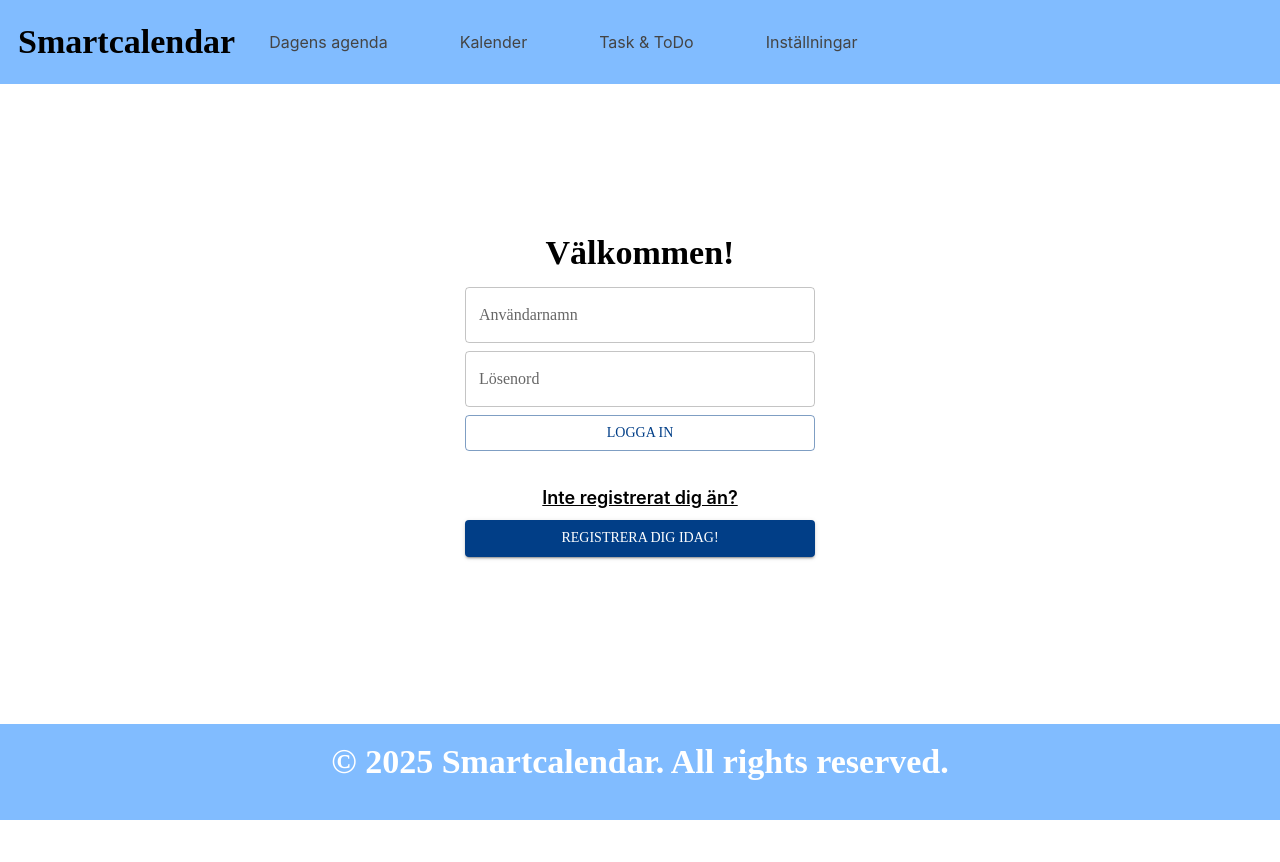
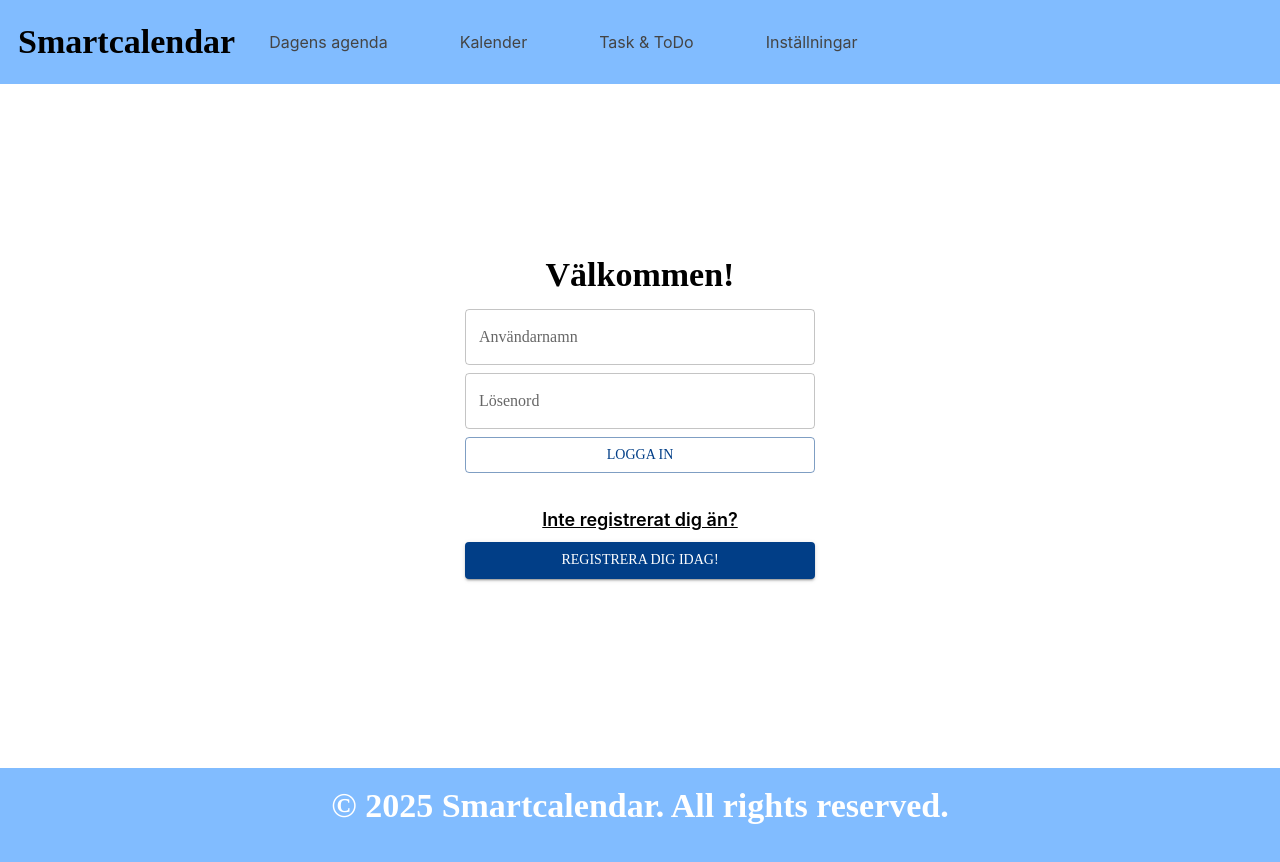
Before and after one commit to slidecart/G19SmartCalender, a React (Create React App) app in the folder frontend/: page / in a window 1280 px wide. Before the commit the page ends 820 px from the top, so only its background shows below. Built offline with nearby package versions, Linux system fonts and the light colour scheme.

Commit message:
container till innehålll

```diff
--- a/frontend/src/App.jsx
+++ b/frontend/src/App.jsx
@@ -1,14 +1,15 @@
 import Header from "./components/containers/header";
 import LogIn from "./scenes/login";
 import Footer from"./components/containers/footer";
+import Body from "./components/containers/body";
 
 function App() {
   return (
-    <>
+    <Body>
       <Header/>
       <LogIn/>
       <Footer/>
-    </>
+    </Body>
   );
 
 }
--- /dev/null
+++ b/frontend/src/components/containers/body.jsx
@@ -0,0 +1,12 @@
+import { Box } from "@mui/material";
+
+function Body({children}){
+    return(
+        <Box sx={{display:"flex", justifyContent:"space-between", flexDirection:"column", minHeight:"108vh"}}>
+            {children}
+        </Box>
+    )
+
+}
+
+export default Body;
--- a/frontend/src/scenes/login.jsx
+++ b/frontend/src/scenes/login.jsx
@@ -5,7 +5,7 @@ function LogIn() {
     {/*Här måste läggas till funktioner kopplat till backend för att få möjlighet att logga in*/}
 
     return(
-        <Container sx={{display: "flex", alignItems:"center", justifyContent:"center", height:"80vh", flexDirection:"column"}}>
+        <Container sx={{display: "flex", alignItems:"center", justifyContent:"center", flexDirection:"column"}}>
             <Box sx={{display: "flex", flexDirection:"column", maxWidth:"350px", width:"100%"}}>
                 <Typography variant="h1" sx={{textAlign:"center"}}>
                     Välkommen!
```
